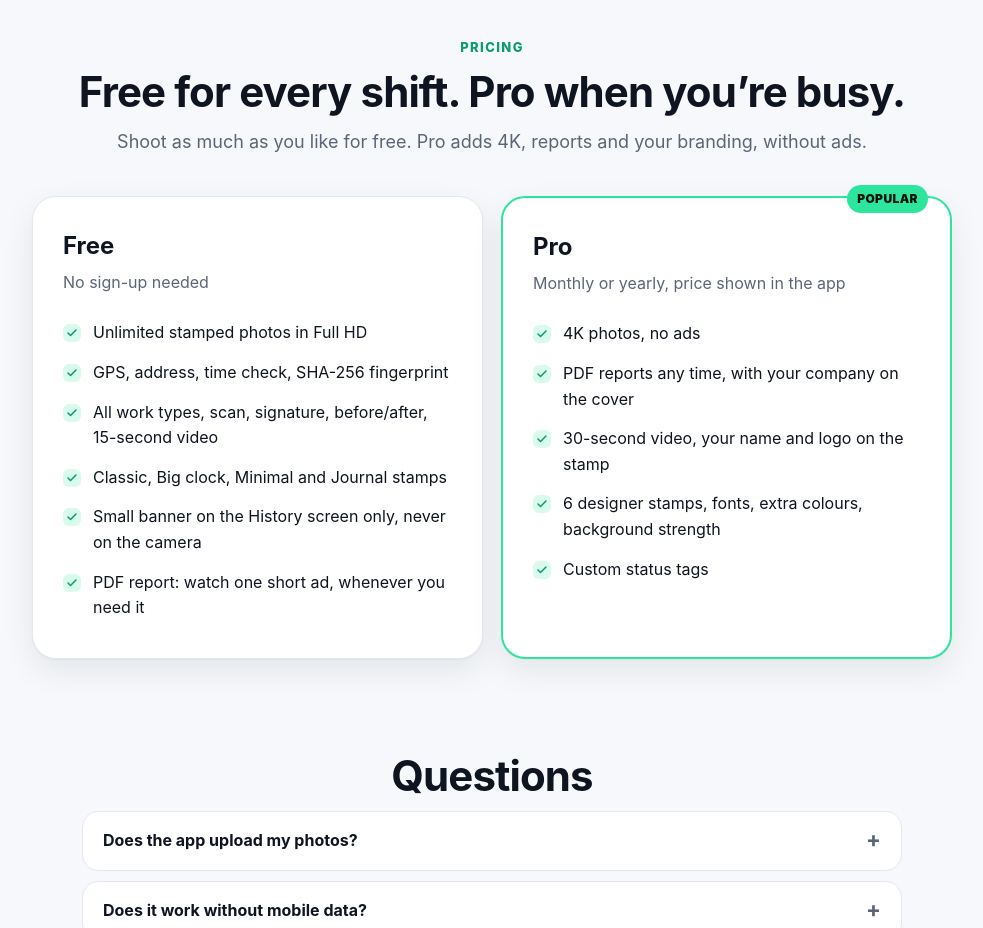
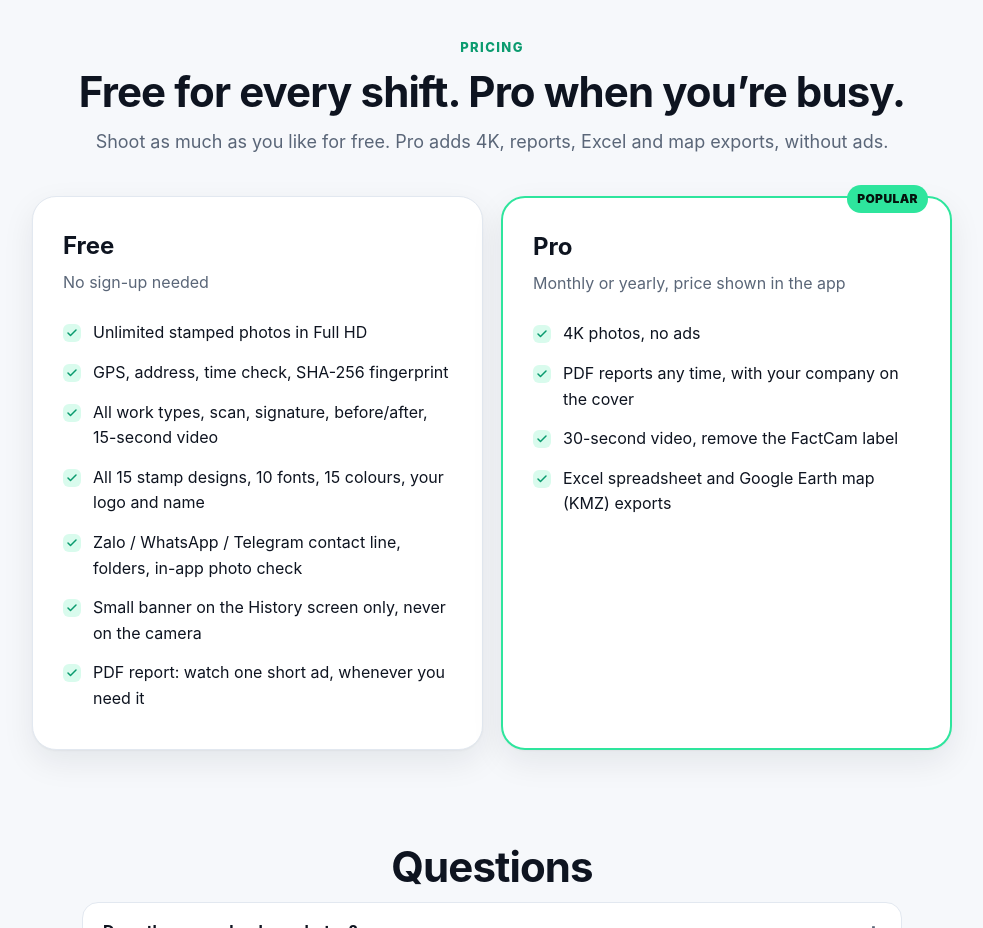
Before and after one commit to brianvovic/factcam, a plain HTML site: page index.html in a window 1280 px wide. Shown: the part 3880-4808 px from the top of the page, without its empty margins (148-1131 px from the left). Drawn offline with Linux system fonts and the light colour scheme.

Commit message:
Update FactCam website
Co-Authored-By: Claude Opus 5.5 <noreply@anthropic.com>

```diff
--- a/assets/site.js
+++ b/assets/site.js
@@ -65,7 +65,7 @@
     'g1': 'Chọn công việc', 'g1s': '12 ngành + cá nhân', 'g2': 'Chi tiết bằng chứng', 'g2s': 'Kiểm tra giờ, địa chỉ, GPS, dấu vân tay', 'g3': 'Lịch sử', 'g3s': 'Tìm, lọc, xuất báo cáo', 'g4': 'Báo cáo bằng chứng PDF', 'g4s': 'Bìa, mục lục, dấu vân tay, cam kết',
     'hn.t': 'Nói thật:', 'hn.b': 'GPS lấy từ vệ tinh nên vị trí, giờ và tem vẫn chạy khi không có 3G/4G. Địa chỉ đường, kiểm tra giờ qua mạng, quảng cáo và mua gói cần internet – khi mất mạng, tem ghi toạ độ và địa chỉ sẽ điền sau khi có mạng.',
     'free.3b': 'Mọi loại công việc, quét mã, chữ ký, trước/sau, video 15 giây', 'free.5': 'Tem Cổ điển, Đồng hồ lớn, Tối giản và Nhật ký',
-    'pro.2b': 'Báo cáo PDF bất cứ lúc nào, có tên công ty trên bìa', 'pro.4b': '6 kiểu tem thiết kế, phông chữ, thêm màu, độ đậm nền', 'pro.5': 'Trạng thái tuỳ chỉnh', 'price.sub2': 'Chụp miễn phí thoải mái. Pro thêm ảnh 4K, báo cáo và thương hiệu của bạn, không quảng cáo.', 'free.1b': 'Chụp không giới hạn, chất lượng Full HD', 'free.2b': 'GPS, địa chỉ, xác minh giờ, dấu vân tay SHA-256', 'free.6': 'Báo cáo PDF: xem một quảng cáo ngắn mỗi khi cần', 'pro.1b': 'Ảnh 4K, không quảng cáo',
+    'pro.2b': 'Báo cáo PDF bất cứ lúc nào, có tên công ty trên bìa', 'pro.4b': '6 kiểu tem thiết kế, phông chữ, thêm màu, độ đậm nền', 'pro.5': 'Trạng thái tuỳ chỉnh', 'price.sub2': 'Chụp miễn phí thoải mái. Pro thêm ảnh 4K, báo cáo, xuất Excel và bản đồ, không quảng cáo.', 'free.1b': 'Chụp không giới hạn, chất lượng Full HD', 'free.2b': 'GPS, địa chỉ, xác minh giờ, dấu vân tay SHA-256', 'free.6': 'Báo cáo PDF: xem một quảng cáo ngắn mỗi khi cần', 'pro.1b': 'Ảnh 4K, không quảng cáo', 'free.5c': 'Cả 15 kiểu tem, 10 phông chữ, 15 màu, logo và tên của bạn', 'free.7': 'Dòng liên hệ Zalo / WhatsApp / Telegram, thư mục, kiểm tra ảnh ngay trong app', 'pro.3b': 'Video 30 giây, ẩn chữ FactCam trên tem', 'pro.4c': 'Xuất bảng tính Excel và bản đồ Google Earth (KMZ)',
     'q2b': 'Không có 3G/4G có dùng được không?', 'a2b': 'GPS, giờ và tem vẫn chạy vì GPS dùng vệ tinh. Địa chỉ đường và kiểm tra giờ qua mạng cần internet; khi mất mạng, toạ độ vẫn được đóng dấu và địa chỉ hiện khi có kết nối.',
     'q5': 'Báo cáo PDF có giá trị pháp lý không?', 'a5': 'Đây là bằng chứng hỗ trợ mạnh – mỗi ảnh có dấu vân tay ai cũng kiểm tra được, và bạn có thể ký trang cam kết – nhưng không app nào tự làm một tài liệu có giá trị pháp lý ràng buộc. Hãy hỏi nền tảng, công ty bảo hiểm hoặc toà án họ chấp nhận gì.',
     'nav.terms': 'Điều khoản',
--- a/index.html
+++ b/index.html
@@ -158,7 +158,7 @@
     <div class="wrap center">
       <span class="eyebrow reveal" data-i18n="price.eyebrow">Pricing</span>
       <h2 class="reveal" data-i18n="price.title">Free for every shift. Pro when you’re busy.</h2>
-      <p class="sub reveal" data-i18n="price.sub2">Shoot as much as you like for free. Pro adds 4K, reports and your branding, without ads.</p>
+      <p class="sub reveal" data-i18n="price.sub2">Shoot as much as you like for free. Pro adds 4K, reports, Excel and map exports, without ads.</p>
       <div class="plans" style="text-align:left">
         <div class="plan reveal">
           <h3 data-i18n="free.title">Free</h3>
@@ -167,7 +167,8 @@
             <li data-i18n="free.1b">Unlimited stamped photos in Full HD</li>
             <li data-i18n="free.2b">GPS, address, time check, SHA-256 fingerprint</li>
             <li data-i18n="free.3b">All work types, scan, signature, before/after, 15-second video</li>
-            <li data-i18n="free.5">Classic, Big clock, Minimal and Journal stamps</li>
+            <li data-i18n="free.5c">All 15 stamp designs, 10 fonts, 15 colours, your logo and name</li>
+            <li data-i18n="free.7">Zalo / WhatsApp / Telegram contact line, folders, in-app photo check</li>
             <li data-i18n="free.4">Small banner on the History screen only, never on the camera</li>
             <li data-i18n="free.6">PDF report: watch one short ad, whenever you need it</li>
           </ul>
@@ -178,9 +179,8 @@
           <ul>
             <li data-i18n="pro.1b">4K photos, no ads</li>
             <li data-i18n="pro.2b">PDF reports any time, with your company on the cover</li>
-            <li data-i18n="pro.3">30-second video, your name and logo on the stamp</li>
-            <li data-i18n="pro.4b">6 designer stamps, fonts, extra colours, background strength</li>
-            <li data-i18n="pro.5">Custom status tags</li>
+            <li data-i18n="pro.3b">30-second video, remove the FactCam label</li>
+            <li data-i18n="pro.4c">Excel spreadsheet and Google Earth map (KMZ) exports</li>
           </ul>
         </div>
       </div>
```
